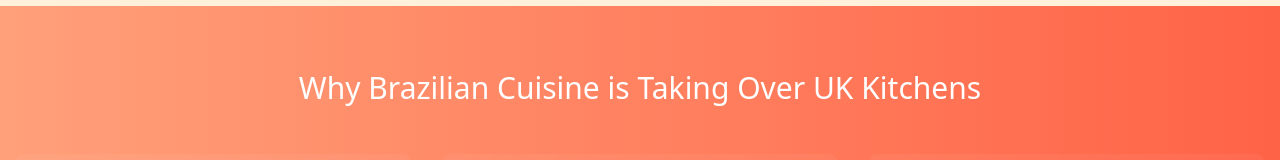
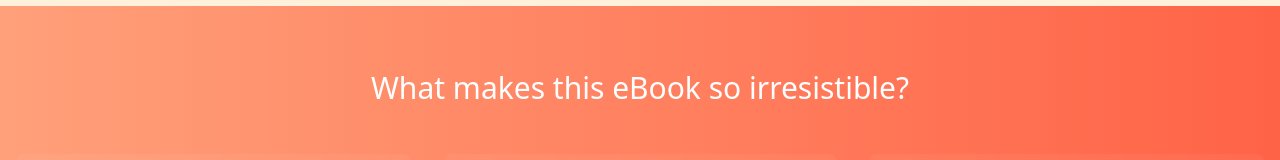
Before and after one commit to oweslmelo/sabor-brasil-landing-page, a React (Vite) app: page / in a window 1280 px wide. Shown: the part 550-710 px from the top of the page. Built offline with nearby package versions, Linux system fonts and the light colour scheme.

Commit message:
Visual edit in Lovable
Edited UI in Lovable

```diff
--- a/src/pages/Index.tsx
+++ b/src/pages/Index.tsx
@@ -32,9 +32,8 @@ const Index = () => {
       {/* Stats Section */}
       <div className="bg-gradient-to-r from-[#FFA07A] to-[#FF6347] py-16">
         <div className="container mx-auto px-4">
-          <h2 className="text-3xl font-playfair text-center mb-12 text-white">
-            Why Brazilian Cuisine is Taking Over UK Kitchens
-          </h2>
+          <h2 className="text-3xl font-playfair text-center mb-12 text-white">What makes this eBook so irresistible?
+        </h2>
           <div className="grid grid-cols-1 md:grid-cols-3 gap-8 text-center">
             <div className="p-6 rounded-lg bg-white/5 backdrop-blur">
               <h3 className="text-2xl font-bold text-[#FFD700]">20+</h3>
```
